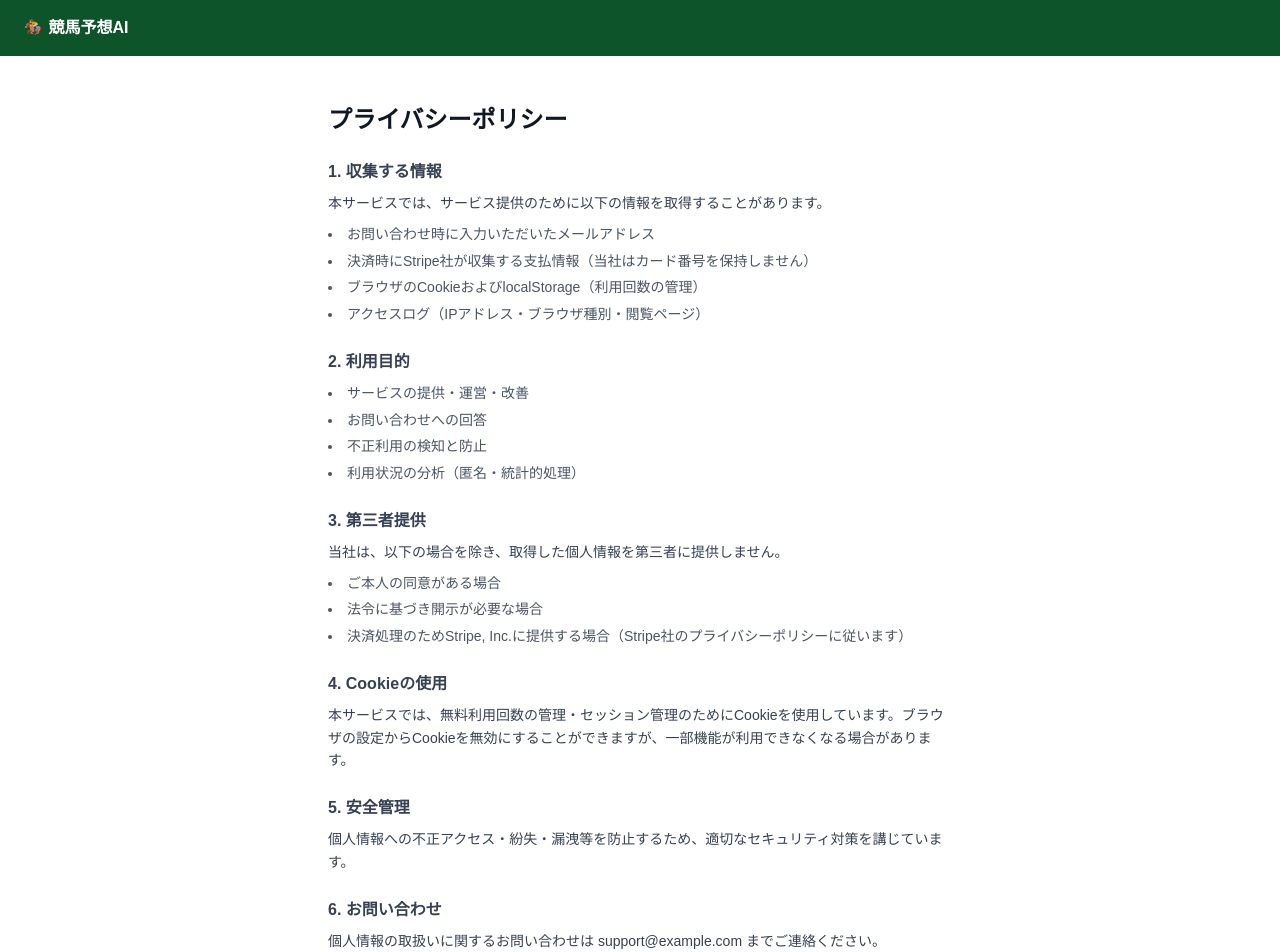
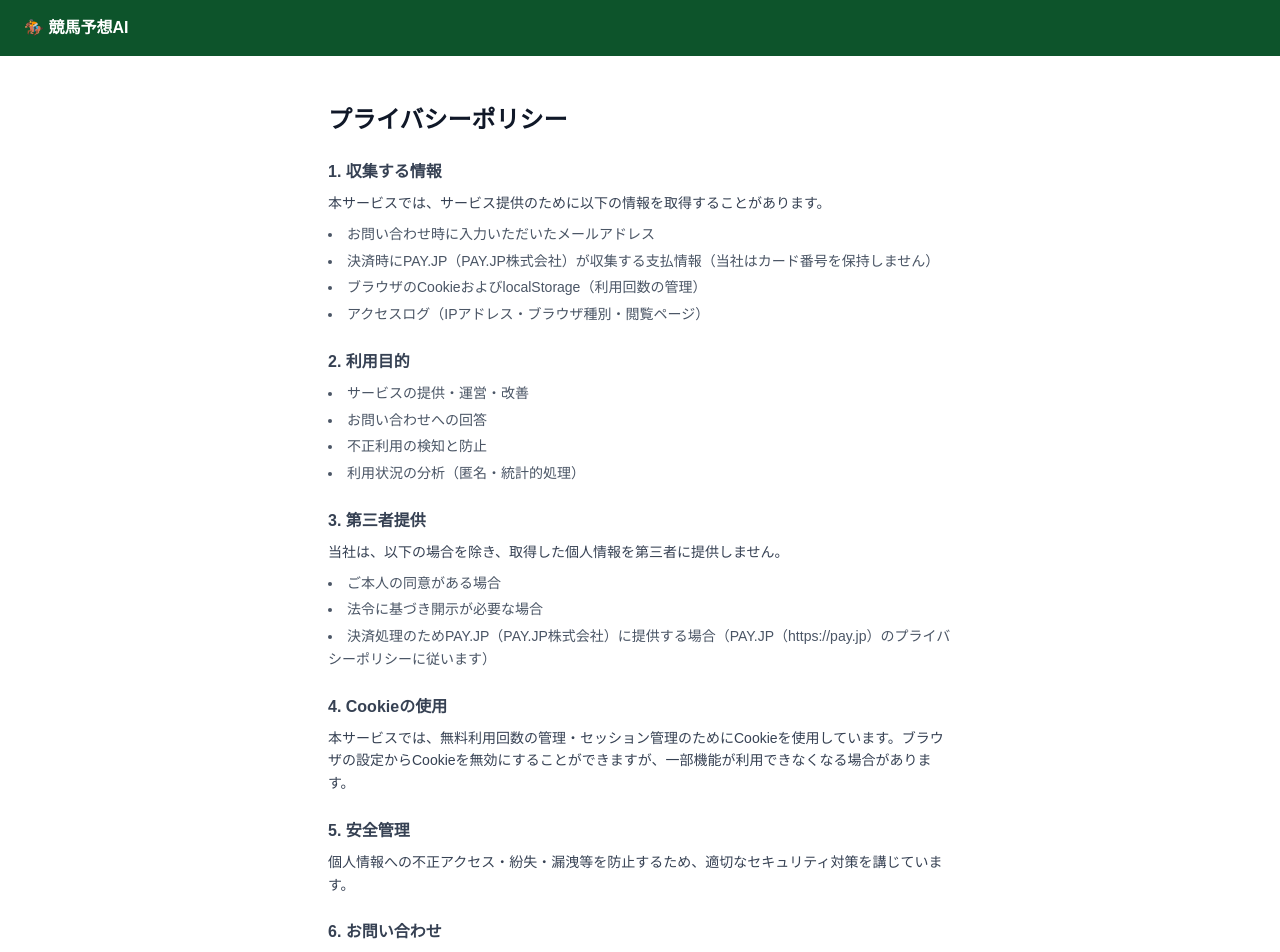
Before and after one commit to pokkori/keiba-yoso-ai, a Next.js app: page /privacy in a window 1280 px wide. Shown: the top 952 px of the page. Built offline with nearby package versions, Linux system fonts and the light colour scheme.

Commit message:
fix: improve backtest prompt with STEP1/STEP2 skip logic + fix privacy email/payjp

```diff
--- a/src/app/privacy/page.tsx
+++ b/src/app/privacy/page.tsx
@@ -14,7 +14,7 @@ export default function PrivacyPage() {
           <p>本サービスでは、サービス提供のために以下の情報を取得することがあります。</p>
           <ul className="list-disc list-inside mt-2 space-y-1 text-gray-600">
             <li>お問い合わせ時に入力いただいたメールアドレス</li>
-            <li>決済時にStripe社が収集する支払情報（当社はカード番号を保持しません）</li>
+            <li>決済時にPAY.JP（PAY.JP株式会社）が収集する支払情報（当社はカード番号を保持しません）</li>
             <li>ブラウザのCookieおよびlocalStorage（利用回数の管理）</li>
             <li>アクセスログ（IPアドレス・ブラウザ種別・閲覧ページ）</li>
           </ul>
@@ -36,7 +36,7 @@ export default function PrivacyPage() {
           <ul className="list-disc list-inside mt-2 space-y-1 text-gray-600">
             <li>ご本人の同意がある場合</li>
             <li>法令に基づき開示が必要な場合</li>
-            <li>決済処理のためStripe, Inc.に提供する場合（Stripe社のプライバシーポリシーに従います）</li>
+            <li>決済処理のためPAY.JP（PAY.JP株式会社）に提供する場合（PAY.JP（https://pay.jp）のプライバシーポリシーに従います）</li>
           </ul>
         </section>
 
@@ -52,7 +52,7 @@ export default function PrivacyPage() {
 
         <section>
           <h2 className="font-bold text-base mb-2">6. お問い合わせ</h2>
-          <p>個人情報の取扱いに関するお問い合わせは support@example.com までご連絡ください。</p>
+          <p>個人情報の取扱いに関するお問い合わせは levonadesign@gmail.com までご連絡ください。</p>
         </section>
 
         <p className="text-gray-400 text-xs pt-4 border-t">制定日：2025年1月1日</p>
```
